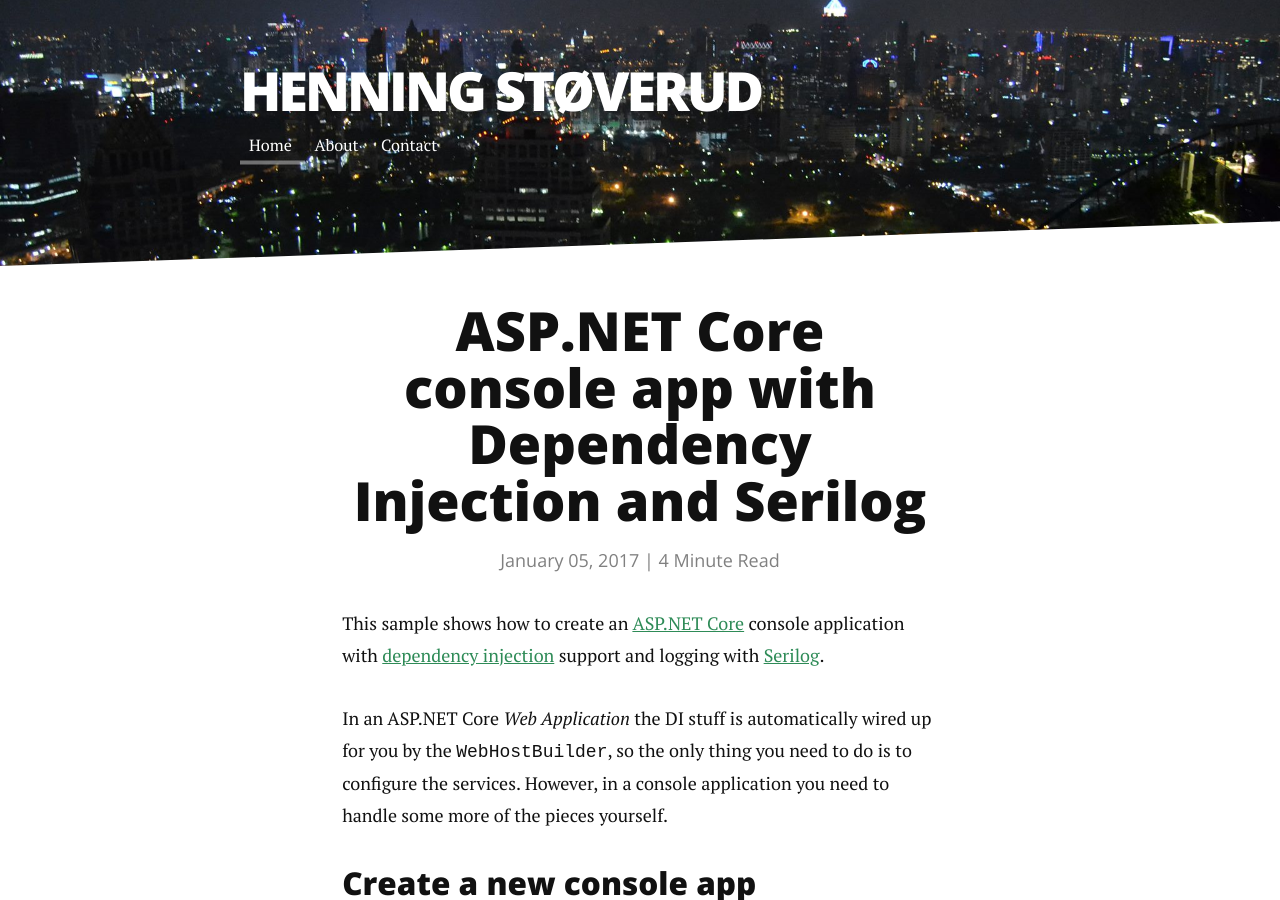
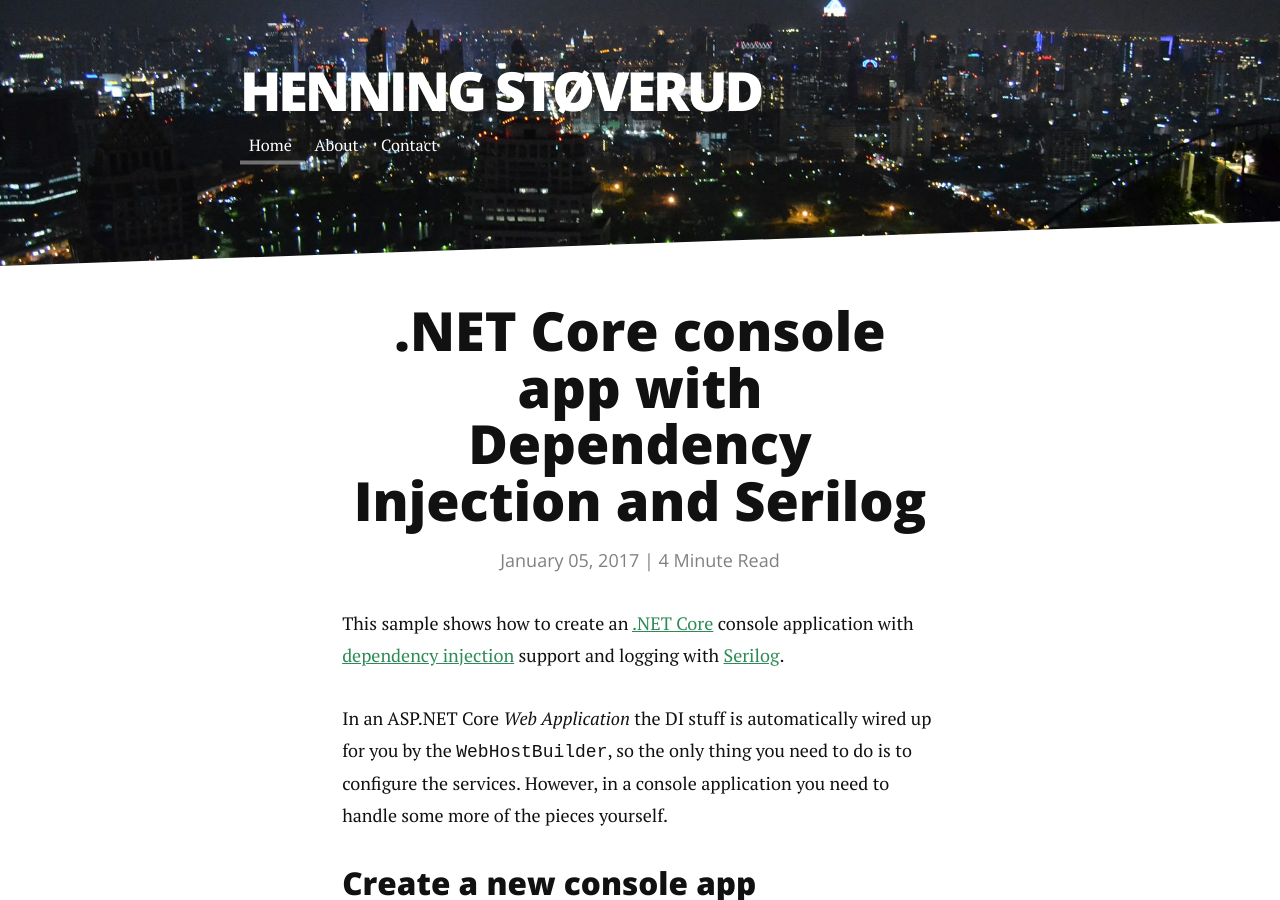
Before and after one commit to henningst/henningst.github.io, a Jekyll site: the page built from _posts/2017-01-05-netcore-console-app-with-di-and-serilog.md, in a window 1280 px wide and 900 px high. Built offline with Jekyll 4.4.1, drawn with Linux system fonts in a browser that asks for light colours; nearby versions of some CDN libraries; comment, search, counter and statistics services are not loaded.

Commit message:
Fixed mixup between ASP.NET Core and .NET Core.
Thanks @vincenzo-antolini-os

```diff
--- a/_posts/2017-01-05-aspnetcore-console-app-with-di-and-serilog.md
+++ b/_posts/2017-01-05-netcore-console-app-with-di-and-serilog.md
@@ -1,13 +1,13 @@
 ---
 layout:     post
-title:      ASP.NET Core console app with Dependency Injection and Serilog
+title:      .NET Core console app with Dependency Injection and Serilog
 date:       2017-01-05 12:40:00
-summary:    This sample shows how to create an ASP.NET Core console application with dependency injection support and logging with Serilog.
+summary:    This sample shows how to create an .NET Core console application with dependency injection support and logging with Serilog.
 
 
 ---
 
-This sample shows how to create an [ASP.NET Core](https://www.microsoft.com/net/core) console application with [dependency injection](https://docs.microsoft.com/en-us/aspnet/core/fundamentals/dependency-injection) support and logging with [Serilog](https://serilog.net/).
+This sample shows how to create an [.NET Core](https://www.microsoft.com/net/core) console application with [dependency injection](https://docs.microsoft.com/en-us/aspnet/core/fundamentals/dependency-injection) support and logging with [Serilog](https://serilog.net/).
 
 
 In an ASP.NET Core *Web Application* the DI stuff is automatically wired up for you by the `WebHostBuilder`, so the only thing you need to do is to configure the services. However, in a console application you need to handle some more of the pieces yourself.
```
